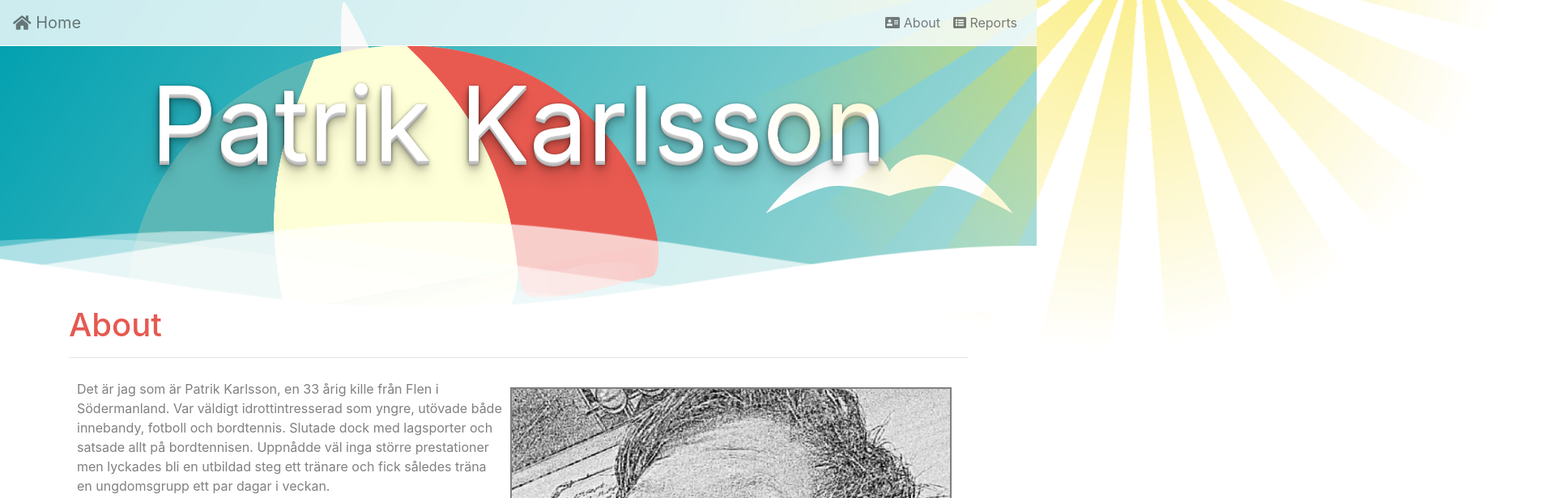
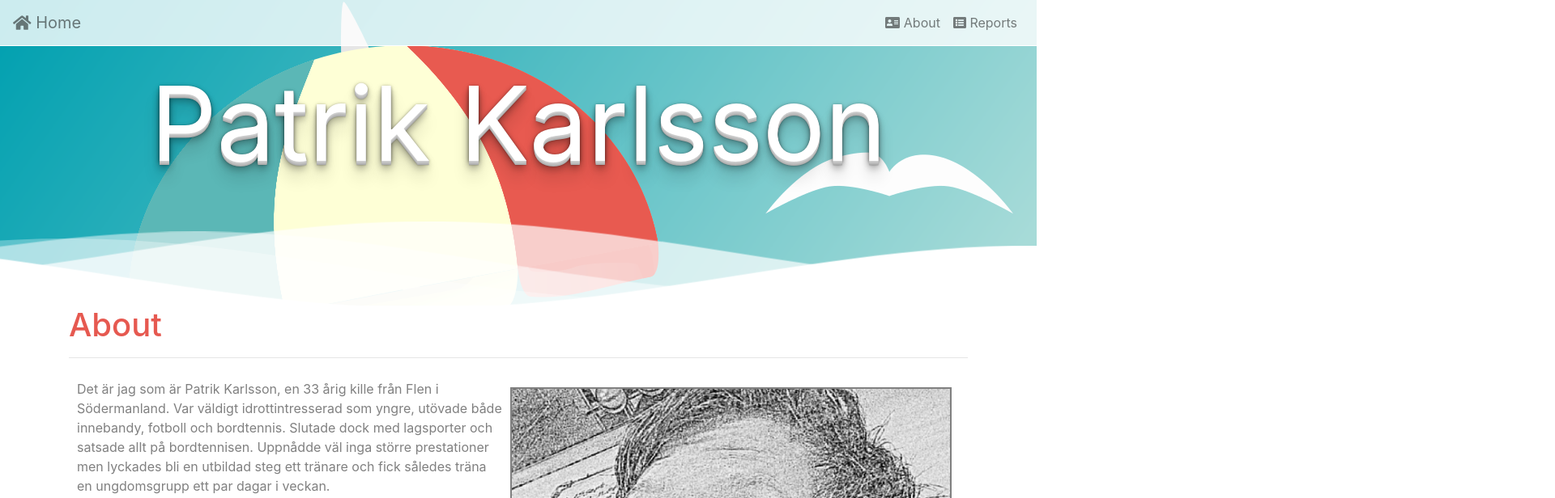
Before and after one commit to 8ptk4/ramverk2, a React (Create React App) app in the folder me-app/: page / in a window 1280 px wide. Shown: the top 616 px of the page at 81% size, 1920 px wide, since content can reach past the window. Built offline with nearby package versions, Linux system fonts and the light colour scheme.

Commit message:
removed the spinning sunrays

```diff
--- a/me-app/src/components/layout/Header.js
+++ b/me-app/src/components/layout/Header.js
@@ -2,7 +2,6 @@ import React from "react";
 import styled from "styled-components";
 import NavigationBar from "../views/NavigationBar";
 import Background from "../../assets/images/beach.png";
-import SunRay from "../../assets/images/sunrays.png";
 
 /*
     HEADER ELEMENT STYLE
@@ -119,32 +118,13 @@ const WaveAnimation = styled.g`
     }
 `;
 
-const SunRays = styled.div`
-    background: url(${SunRay}) 0 0 no-repeat;
-	position: absolute;
-	top: -500px;
-	left: 900px;
-	width: 1000px;
-	height: 1000px;
 
-	/* microsoft ie */
-	animation-name: spin;
-	animation-duration: 40000ms; /* 40 seconds */
-	animation-iteration-count: infinite;
-    animation-timing-function: linear;
-
-    @keyframes spin {
-	from { transform: rotate(0deg); }
-	to { transform: rotate(360deg); }
-}
-`;
 
 const Header = () => (
     <>
         <HeaderStyle>
             <NavStyle>
                 <NavigationBar />
-                <SunRays></SunRays>
                 <SiteLogo>Patrik Karlsson</SiteLogo>
             </NavStyle>
             <div>
```
Also changed, not shown: me-app/src/assets/images/sunrays.png (deleted).
